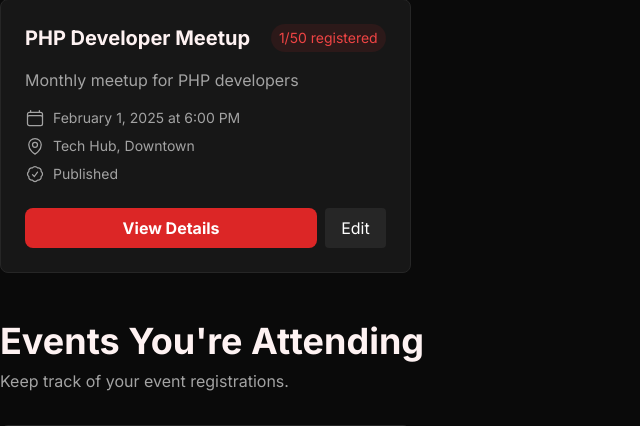
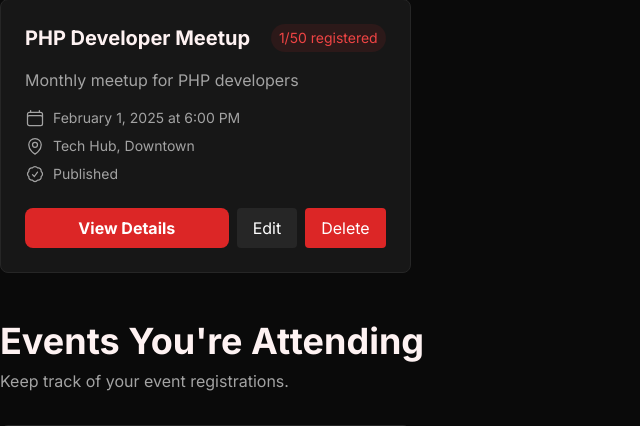
Before and after one commit to jasperket/Eventer, a PHP site: page /user-events.php in a window 1280 px wide. Shown: the part 225-651 px from the top of the page, without its empty margins (0-640 px from the left). Run offline with PHP 8.4, Linux system fonts and the light colour scheme; a user stored in the database is signed in; data comes from the database, SQL or seed files in the repository; some libraries are stand-ins or nearby versions.

Commit message:
Added delete button to user-events.php

```diff
--- a/user-events.php
+++ b/user-events.php
@@ -99,10 +99,20 @@ require_once 'includes/nav-auth.php';
                                     class="flex-1 bg-red-600 text-center text-white font-bold py-2 rounded-lg hover:bg-red-500">
                                     View Details
                                 </a>
-                                <a href="edit-event.php?id=<?php echo $event['id']; ?>"
-                                    class="px-4 py-2 bg-neutral-800 text-white rounded hover:bg-neutral-700">
-                                    Edit
-                                </a>
+                                <div class="flex gap-2">
+                                    <a href="edit-event.php?id=<?php echo $event['id']; ?>"
+                                        class="px-4 py-2 bg-neutral-800 text-white rounded hover:bg-neutral-700">
+                                        Edit
+                                    </a>
+                                    <form action="delete-event.php" method="post" class="inline"
+                                        onsubmit="return confirm('Are you sure you want to delete this event? This action cannot be undone.');">
+                                        <input type="hidden" name="event_id" value="<?php echo $event['id']; ?>">
+                                        <button type="submit"
+                                            class="px-4 py-2 bg-red-600 text-white rounded hover:bg-red-500">
+                                            Delete
+                                        </button>
+                                    </form>
+                                </div>
                             </div>
                         </div>
                     </div>
```
